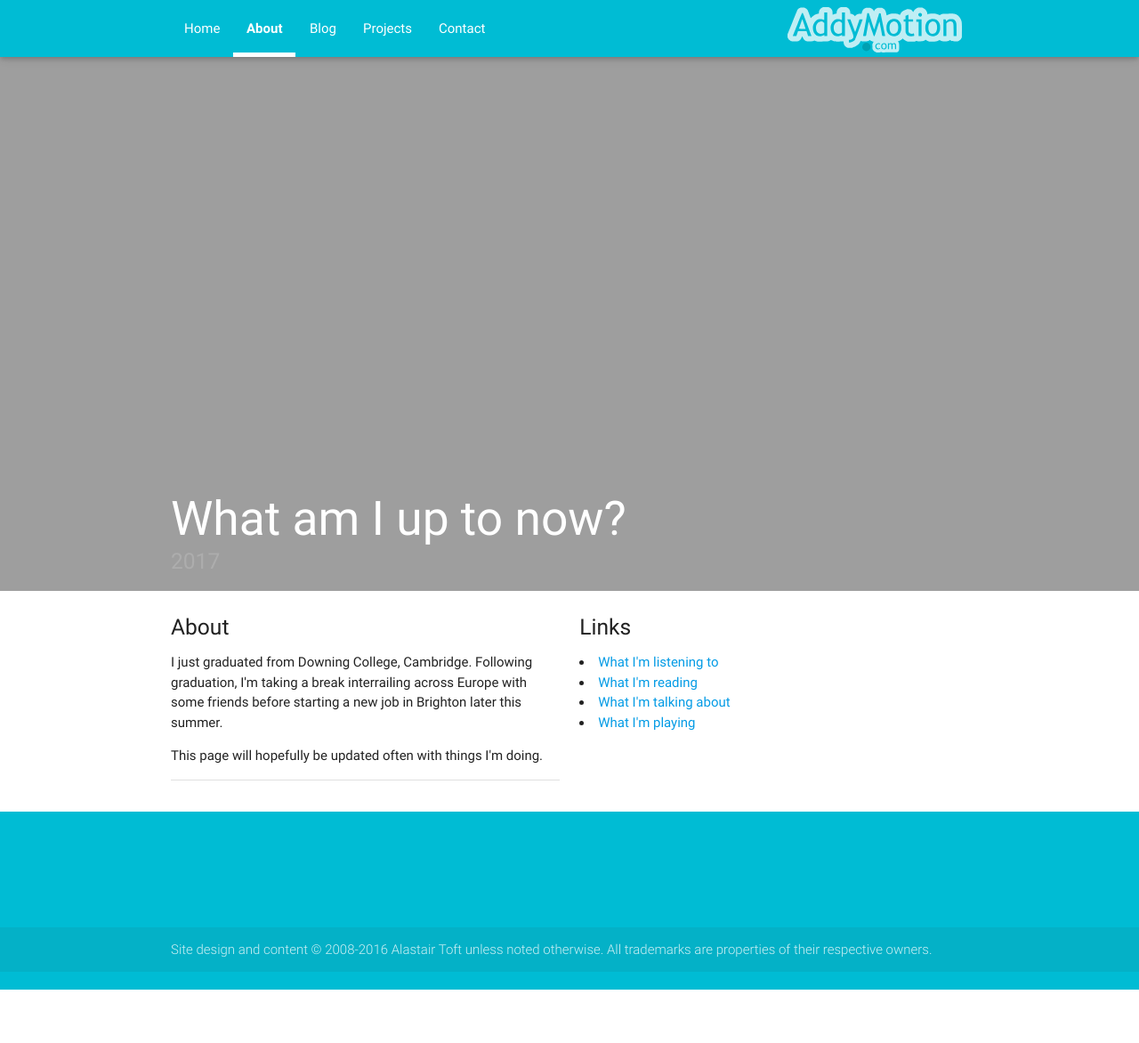
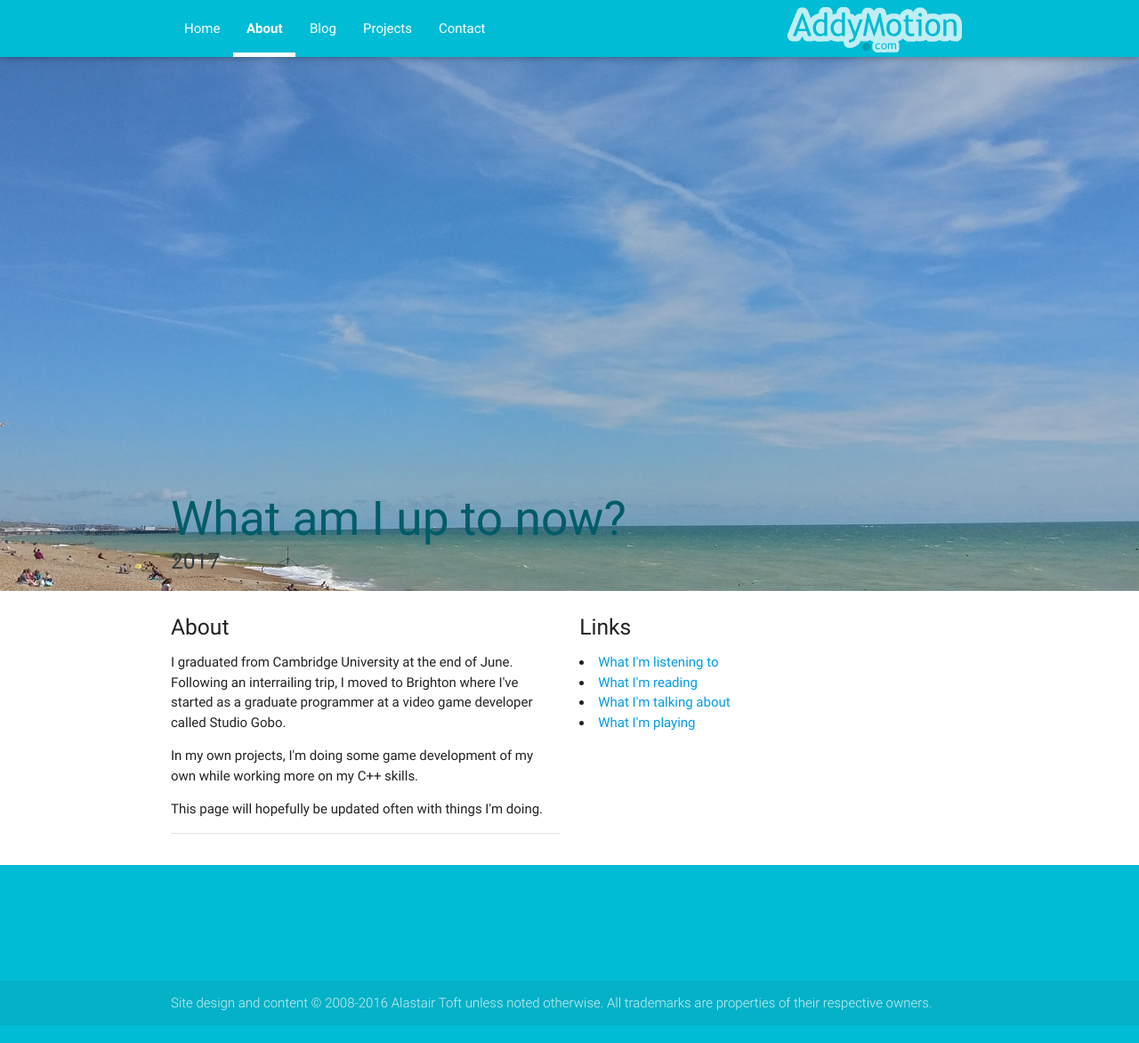
Before and after one commit to atoft/atoft.github.io, a Jekyll site: the page built from _about/now.html, in a window 1280 px wide and 1172 px high. Shown: the whole window at 89% size. Built offline with Jekyll 4.4.1, drawn with Linux system fonts in a browser that asks for light colours; nearby versions of some CDN libraries.

Commit message:
Update personal info and publish dissertation

```diff
--- a/_about/now.html
+++ b/_about/now.html
@@ -3,15 +3,18 @@ layout: about
 title: What am I up to now?
 summary: A summary of recent info about me.
 year: 2017
-date: 2017-06-30
+date: 2017-08-30
 metadata:
-img: images/bg/cambridge.jpg
+img: images/about/hove_beach.jpg
 thumb: images/icons/icon_generic.png
-lighttheme: true
+lighttheme: false
 
 about: >
-  <p>I just graduated from Downing College, Cambridge. Following graduation, I&apos;m taking a break interrailing across Europe with some
-  friends before starting a new job in Brighton later this summer.</p>
+  <p>I graduated from Cambridge University at the end of June. Following an interrailing trip, I
+  moved to Brighton where I&apos;ve started as a graduate programmer at a video game developer
+  called Studio Gobo.</p>
+  <p>In my own projects, I&apos;m doing some game development of my own while working
+  more on my C++ skills.</p>
   <p>This page will hopefully be updated often with things I&apos;m doing.
 links: >
   <ul>
--- a/_code/dissertation.html
+++ b/_code/dissertation.html
@@ -21,9 +21,12 @@ more:
     </p>
     <p>
     The full dissertation is available in the Cambridge Computer Laboratory, and a version
-    will be posted here soon.
+    is also available to download here. I&apos;ll also post the source code online
+    at some point.
+    </p>
 links: >
   <ul>
+  <li><a target="_blank" href="/files/dissertation-redacted.pdf">Dissertation (PDF)</a></li>
   <li><a target="_blank" href="https://www.cl.cam.ac.uk">Computer Laboratory</a></li>
   </ul>
 ---
--- /dev/null
+++ b/archive/2014/repl.txt
@@ -0,0 +1 @@
+<!--#include file="menu.shtml" -->
```
Also changed, not shown: archive/2014/index.html (+15 -1 lines), index.html (+4 -4 lines), js/index.js (+11 -3 lines), images/about/hove_beach.jpg (added), images/code/banner_diss.jpg, 2 other files.
